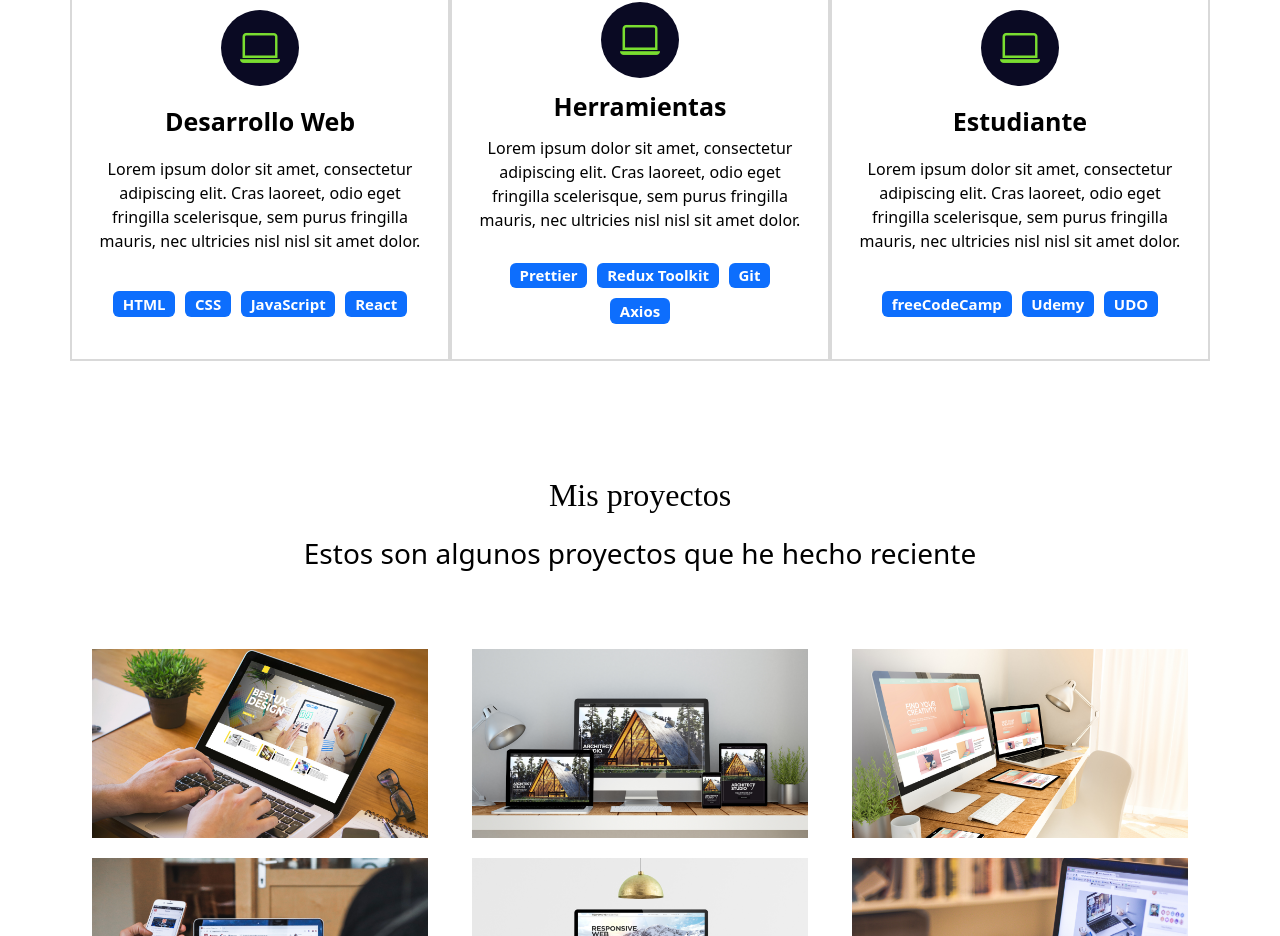
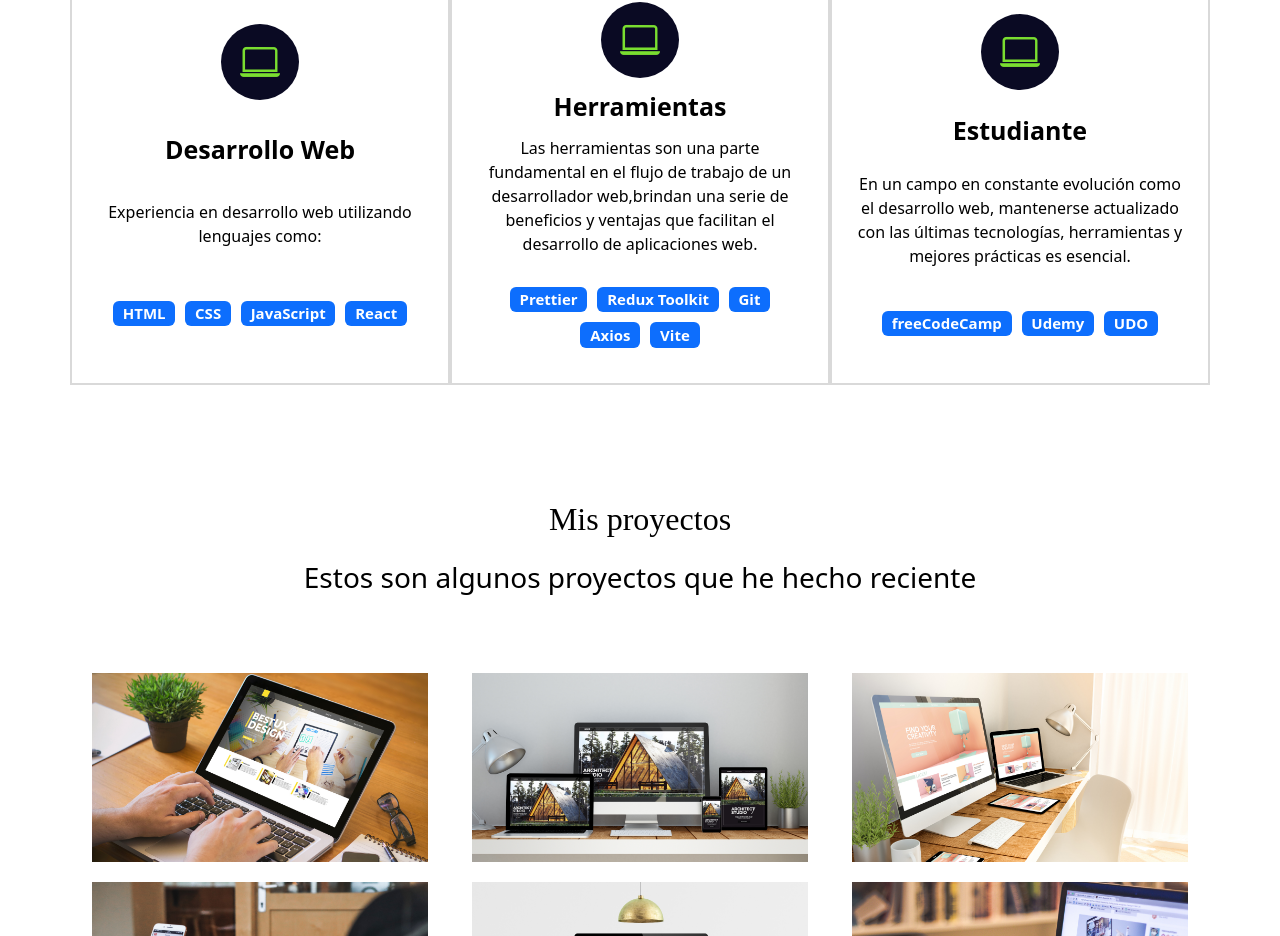
Before and after one commit to AgredaLuis/LuisAgreda-dev, a React (Vite) app: page / in a window 1280 px wide. Shown: the part 1395-2331 px from the top of the page. Built offline with nearby package versions, Linux system fonts and the light colour scheme; a web font is replaced by a local one.

Commit message:
arreglando los conceptos de skills

```diff
--- a/package.json
+++ b/package.json
@@ -9,6 +9,7 @@
     "preview": "vite preview"
   },
   "dependencies": {
+    "animate.css": "^4.1.1",
     "bootstrap": "^5.2.3",
     "bootstrap-icons": "^1.10.4",
     "react": "^18.2.0",
--- a/src/container/Skill/Skill.jsx
+++ b/src/container/Skill/Skill.jsx
@@ -10,9 +10,7 @@ const Skill = () => {
           <i className="bi bi-laptop"></i>
           <p className="experiencia-titulo">Desarrollo Web</p>
           <p>
-            Lorem ipsum dolor sit amet, consectetur adipiscing elit. Cras
-            laoreet, odio eget fringilla scelerisque, sem purus fringilla
-            mauris, nec ultricies nisl nisl sit amet dolor.
+          Experiencia en desarrollo web utilizando lenguajes como:
           </p>
           <div className="badges-contenedor">
             <span className="badge text-bg-primary">HTML</span>
@@ -25,24 +23,21 @@ const Skill = () => {
           <i className="bi bi-laptop"></i>
           <p className="experiencia-titulo">Herramientas</p>
           <p>
-            Lorem ipsum dolor sit amet, consectetur adipiscing elit. Cras
-            laoreet, odio eget fringilla scelerisque, sem purus fringilla
-            mauris, nec ultricies nisl nisl sit amet dolor.
+          Las herramientas son una parte fundamental en el flujo de trabajo de un desarrollador web,brindan una serie de beneficios y ventajas que facilitan el desarrollo de aplicaciones web.
           </p>
           <div className="badges-contenedor">
             <span className="badge text-bg-primary">Prettier</span>
             <span className="badge text-bg-primary">Redux Toolkit</span>
             <span className="badge text-bg-primary">Git</span>
             <span className="badge text-bg-primary">Axios</span>
+            <span className="badge text-bg-primary">Vite</span>
           </div>
         </div>
         <div className="columna col-12 col-md-4">
           <i className="bi bi-laptop"></i>
           <p className="experiencia-titulo">Estudiante</p>
           <p>
-            Lorem ipsum dolor sit amet, consectetur adipiscing elit. Cras
-            laoreet, odio eget fringilla scelerisque, sem purus fringilla
-            mauris, nec ultricies nisl nisl sit amet dolor.
+          En un campo en constante evolución como el desarrollo web, mantenerse actualizado con las últimas tecnologías, herramientas y mejores prácticas es esencial.
           </p>
           <div className="badges-contenedor">
             <span className="badge text-bg-primary">freeCodeCamp</span>
--- a/src/main.jsx
+++ b/src/main.jsx
@@ -4,6 +4,7 @@ import App from "./App";
 import 'bootstrap/dist/css/bootstrap.min.css';
 import 'bootstrap/dist/js/bootstrap.min.js';
 import 'bootstrap-icons/font/bootstrap-icons.css';
+import "animate.css/animate.min.css"
 import "./index.scss";
 
 ReactDOM.createRoot(document.getElementById("root")).render(
```
Also changed, not shown: 1 other file (tests, documents, lock files or other folders).
